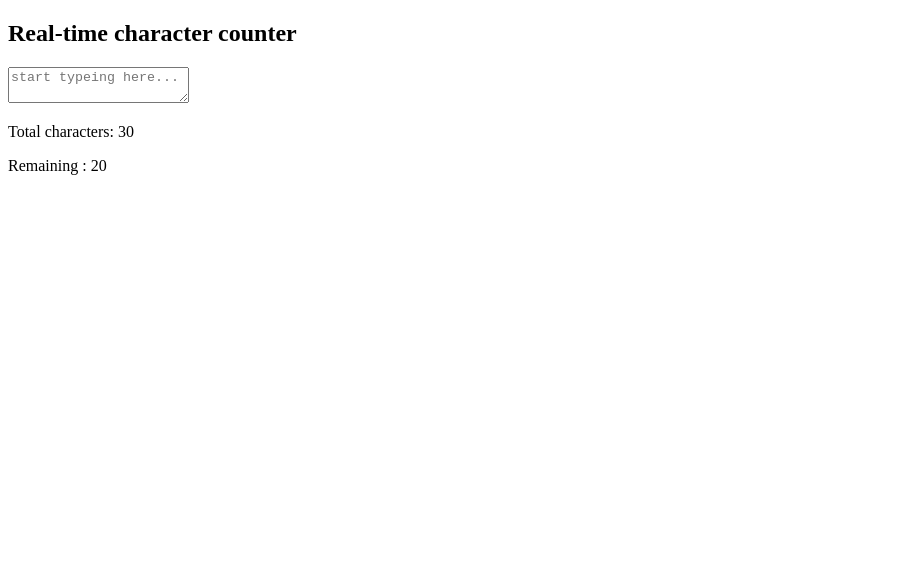
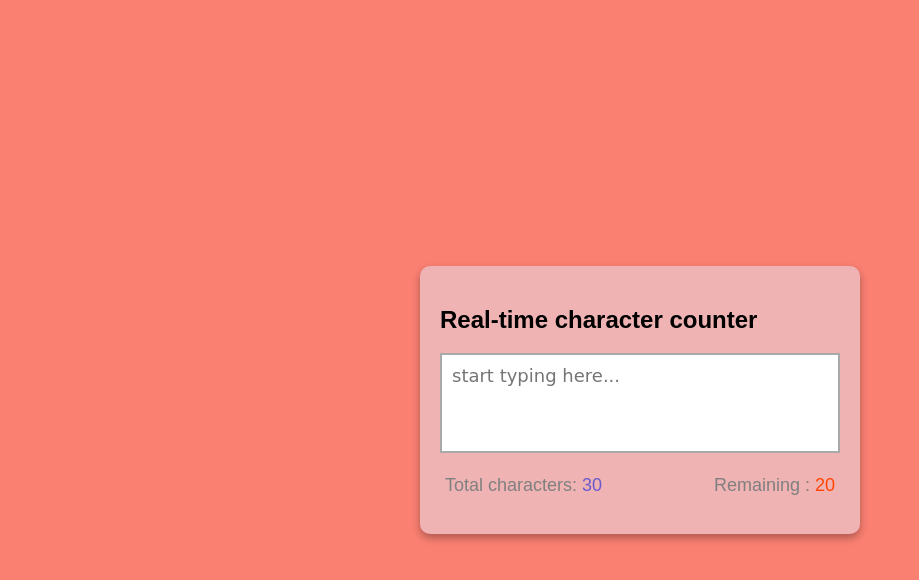
Before and after one commit to sups-world/real-time-character-counter, a plain HTML site: page index.html in a window 1280 px wide. Shown: the whole page, without its empty margins (0-919 px from the left). Drawn offline with Linux system fonts and the light colour scheme.

Commit message:
css completed

```diff
--- a/index.html
+++ b/index.html
@@ -4,6 +4,7 @@
     <meta charset="UTF-8" />
     <meta name="viewport" content="width=device-width, initial-scale=1.0" />
     <title>Character Counter</title>
+    <link rel="stylesheet" href="style.css" />
   </head>
   <body>
     <div class="container">
@@ -11,7 +12,7 @@
       <textarea
         id="textarea"
         class="textarea"
-        placeholder="start typeing here..."
+        placeholder="start typing here..."
         maxlength="300"
       ></textarea>
       <div class="counter-container">
--- /dev/null
+++ b/style.css
@@ -0,0 +1,52 @@
+body {
+  margin: 0;
+  padding: 0;
+  display: flex;
+  justify-content: center;
+  height: 100vh;
+  align-items: center;
+
+  background-color: salmon;
+  font-family: sans-serif;
+}
+
+.container {
+  background-color: rgb(239, 179, 179);
+  width: 400px;
+  padding: 20px;
+  /* border: 2px solid black; */
+  margin: 5px;
+  border-radius: 10px;
+  box-shadow: 0 4px 8px rgba(0, 0, 0, 0.3);
+}
+
+.textarea {
+  resize: none;
+  width: 100%;
+  height: 100px;
+  font-size: 18px;
+  font-family: cursive;
+  padding: 10px;
+  /* without box-sizing the textarea will spread over the container */
+  box-sizing: border-box;
+  border: solid 2px darkgrey;
+}
+
+.counter-container {
+  display: flex;
+  justify-content: space-between;
+  padding: 0 5px;
+}
+
+.counter-container p {
+  font-size: 18px;
+  color: grey;
+}
+
+.total-counter {
+  color: slateblue;
+}
+
+.remaining-counter {
+  color: orangered;
+}
```
